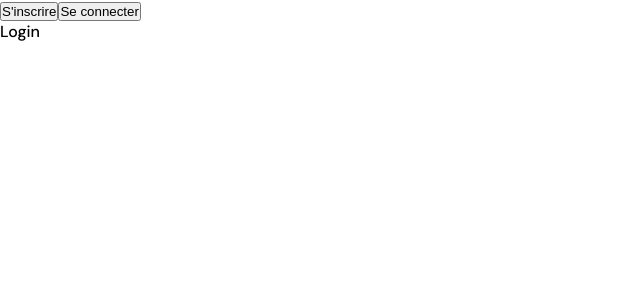
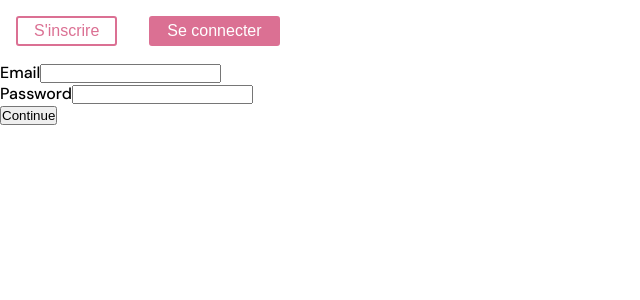
Before and after one commit to Abdrul/ProjectEcommerce, a React (Create React App) app in the folder ecommerceapp/: page /login in a window 1280 px wide. Shown: the top 300 px of the page, without its empty margins (0-640 px from the left). Built offline with nearby package versions, Linux system fonts and the light colour scheme.

Commit message:
add form and try to add dynamic button with styled component and conditional styled

```diff
--- a/ecommerceapp/src/App.js
+++ b/ecommerceapp/src/App.js
@@ -23,7 +23,6 @@ body, html {
   --title-product: #1B1C1E;
   --description: #979899;
 }
-
 `
 
 
--- a/ecommerceapp/src/components/Login.js
+++ b/ecommerceapp/src/components/Login.js
@@ -2,7 +2,19 @@ import React from 'react'
 
 function Login() {
   return (
-    <div>Login</div>
+    <div>
+      <form>
+        <div>
+          <label htmlFor="email">Email</label>
+          <input type="email" id='email'/>
+        </div>
+        <div>
+          <label htmlFor="password">Password</label>
+          <input type="password" id='password'/>
+        </div>
+        <button>Continue</button>
+      </form>
+    </div>
   )
 }
 
--- a/ecommerceapp/src/components/SignUp.js
+++ b/ecommerceapp/src/components/SignUp.js
@@ -1,8 +1,26 @@
 import React from 'react'
 
 function SignUp() {
+
+
   return (
-    <div>SignUp</div>
+    <div>
+      <form>
+        <div>
+          <label htmlFor="username">Username</label>
+          <input type="text" id="username"/>
+        </div>
+        <div>
+          <label htmlFor="email">Email</label>
+          <input type="email" id='email'/>
+        </div>
+        <div>
+          <label htmlFor="password">Password</label>
+          <input type="password" id='password'/>
+        </div>
+        <button>Continue</button>
+      </form>
+    </div>
   )
 }
 
--- a/ecommerceapp/src/pages/HomePage.js
+++ b/ecommerceapp/src/pages/HomePage.js
@@ -1,6 +1,6 @@
 import React from 'react'
 import {Link} from "react-router-dom"
-import styled, {createGlobalStyle} from "styled-components";
+import styled from "styled-components";
 
 const Main = styled.main`
     height: 100vh;
@@ -69,7 +69,8 @@ const WrapperDescriptionContainer = styled.div`
         }
 `
 const WrapperImgDescription = styled.div`
-    padding-top: 40px;
+    position: fixed;
+    bottom: 0;
 
         img {
             width: 100%;
--- a/ecommerceapp/src/pages/Registration.js
+++ b/ecommerceapp/src/pages/Registration.js
@@ -1,6 +1,20 @@
 import React, { useState } from 'react'
 import Login from '../components/Login'
 import SignUp from '../components/SignUp'
+import styled from "styled-components";
+
+const Button = styled.button`
+
+  background: ${props => props.test ? "palevioletred" : "white"};
+  color: ${props => props.test ? "white" : "palevioletred"};
+  font-size: 1em;
+  margin: 1em;
+  padding: 0.25em 1em;
+  border: 2px solid palevioletred;
+  border-radius: 3px;
+`
+
+
 
 function Registration() {
 
@@ -11,8 +25,8 @@ function Registration() {
   return (
     <div>
 
-      <button onClick={() => setLogin(false)}>S'inscrire</button>
-      <button onClick={() => setLogin(true)}>Se connecter</button>
+      <Button test={!login} onClick={() => setLogin(false)}>S'inscrire</Button>
+      <Button test={login} onClick={() => setLogin(true)}>Se connecter</Button>
 
 
       {login ? <Login/> : <SignUp/>}
```
